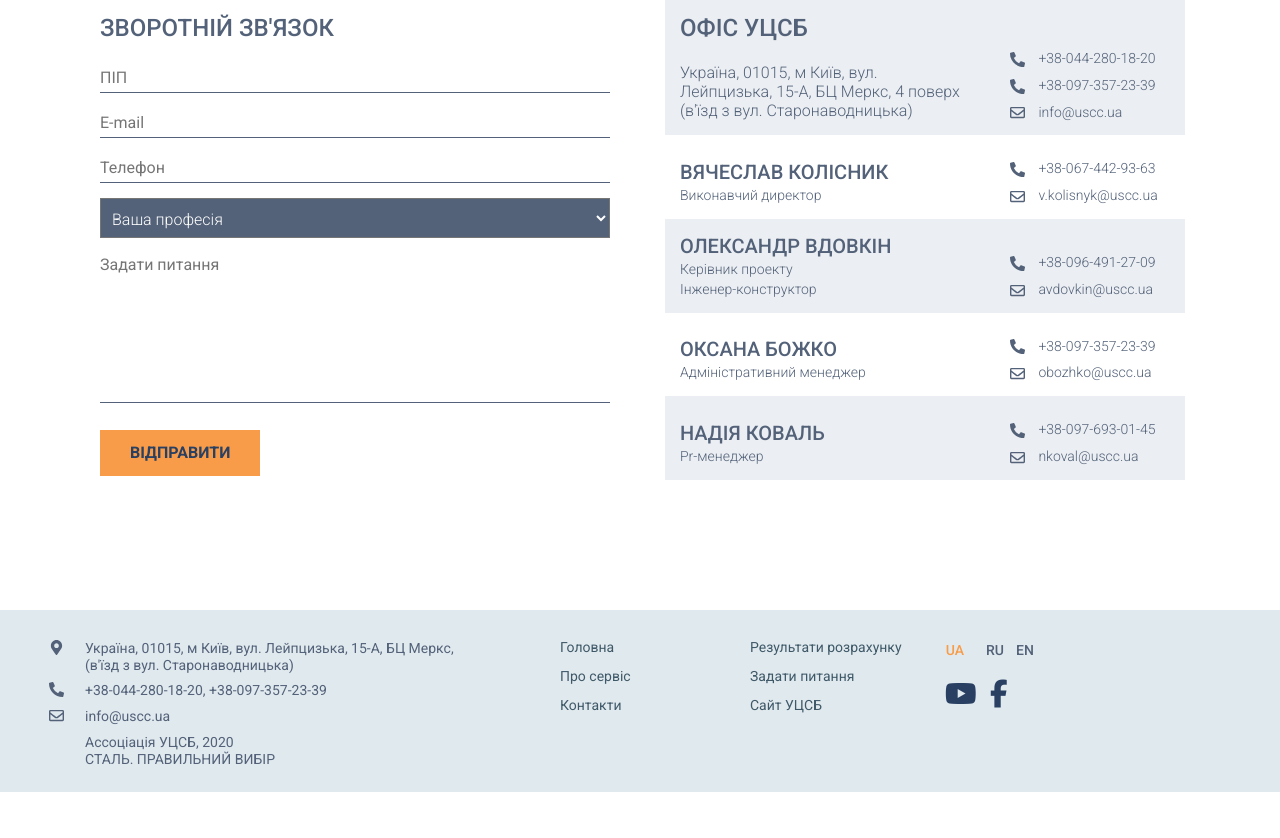
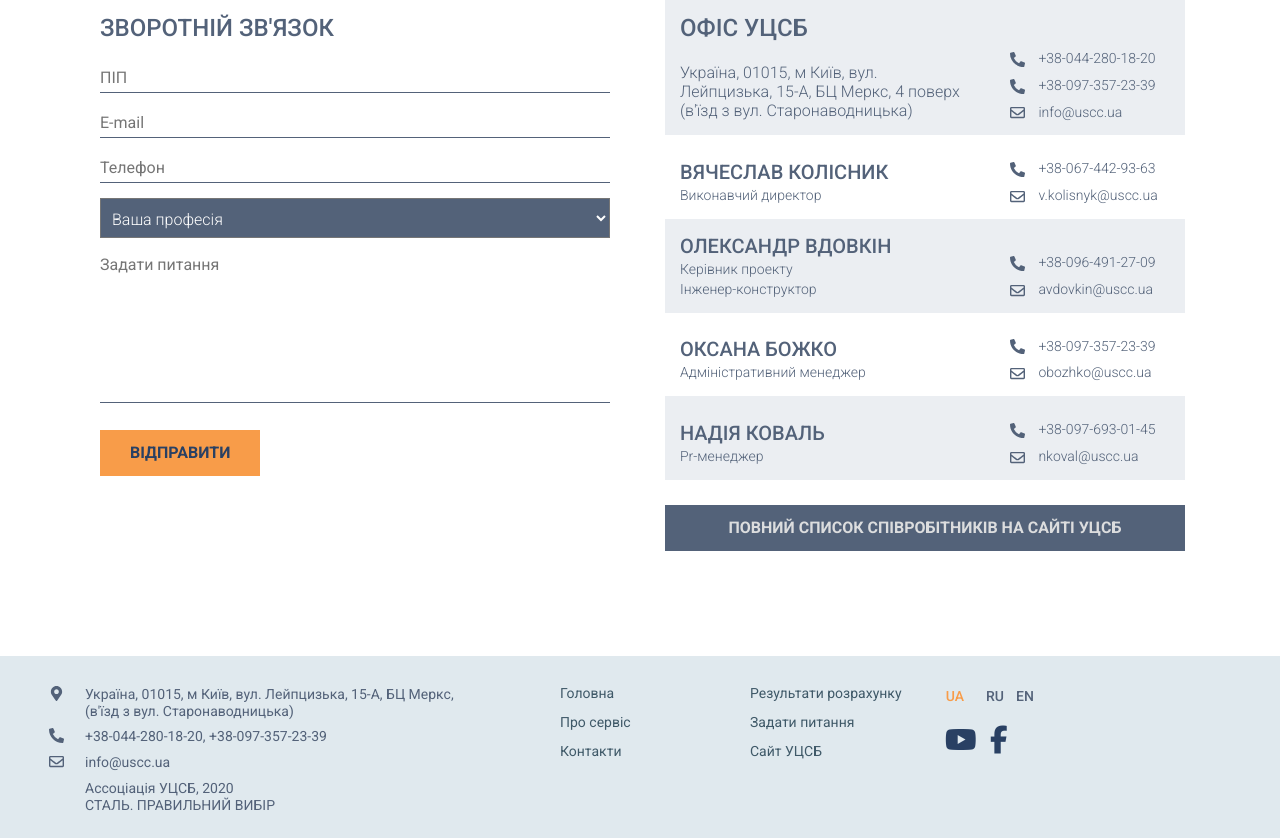
Before and after one commit to vdovkin/USCC-archservice, a Django app: page /contacts in a window 1280 px wide. Shown: the part 197-1035 px from the top of the page. Before the commit the page ends 989 px from the top, so only its background shows below. Run offline with Django 3.2, Linux system fonts and the light colour scheme; some libraries are stand-ins or nearby versions.

Commit message:
add link to uscc contacts

```diff
--- a/archservice/static/css/style.css
+++ b/archservice/static/css/style.css
@@ -418,6 +418,46 @@ header {
   margin-right: 10px;
 }
 
+.btn-box {
+  margin: 25px 10px;
+  text-align: center;
+}
+
+.btn-contact-info {
+  font-weight: 600;
+  background-color: #536279;
+  text-transform: uppercase;
+  border-radius: 0;
+  padding: 15px;
+  border: none;
+  cursor: pointer;
+  font-size: 16px;
+  color: #dcddde;
+  display: inline-block;
+  width: 100%;
+}
+
+@media only screen and (max-width: 767px) {
+  .btn-contact-info {
+    font-size: 14px;
+    padding: 10px 20px;
+  }
+}
+
+.btn-contact-info:hover,
+.btn-contact-info:active {
+  text-decoration: none;
+  outline: none;
+  color: #f89c49;
+  background-color: #294063;
+}
+
+.btn-contact-info:focus {
+  outline: none;
+  -webkit-box-shadow: none;
+          box-shadow: none;
+}
+
 .about_header {
   background: -webkit-gradient(linear, left top, left bottom, from(rgba(123, 142, 164, 0.8)), to(rgba(110, 123, 146, 0.8))), url("/static/img/background_about.jpg") no-repeat center;
   background: linear-gradient(180deg, rgba(123, 142, 164, 0.8) 0%, rgba(110, 123, 146, 0.8) 100%), url("/static/img/background_about.jpg") no-repeat center;
--- a/archservice/static/scss/_contacts.scss
+++ b/archservice/static/scss/_contacts.scss
@@ -135,3 +135,41 @@
   }
 
 }
+
+.btn-box{
+  margin: 25px 10px;
+  text-align: center;
+}
+
+.btn-contact-info {
+  font-weight: 600;
+  background-color: $color1;
+  text-transform: uppercase;
+  border-radius: 0;
+  padding: 15px;
+  border: none;
+  cursor: pointer;
+    font-size: 16px;
+    color: $font_color1;
+    @media #{$mobile_device} {
+      font-size: 14px;
+      padding: 10px 20px;
+
+  }
+
+  display: inline-block;
+  width: 100%;
+}
+
+.btn-contact-info:hover,
+.btn-contact-info:active {
+  text-decoration: none;
+  outline: none;
+  color: $color2;
+  background-color: $color3;
+}
+
+.btn-contact-info:focus {
+  outline: none;
+  box-shadow: none;
+}
--- a/templates/contacts.html
+++ b/templates/contacts.html
@@ -198,6 +198,12 @@
                         nkoval@uscc.ua</a>
                 </div>
             </div>
+            <div class="btn-box">
+                <a href='https://uscc.ua/kontaktu' class="btn-contact-info">Повний список співробітників на сайті УЦСБ</a>
+            </div>
+
+
+
         </div>
     </div>
     <!-- END MAIN BLCOK -->
```
